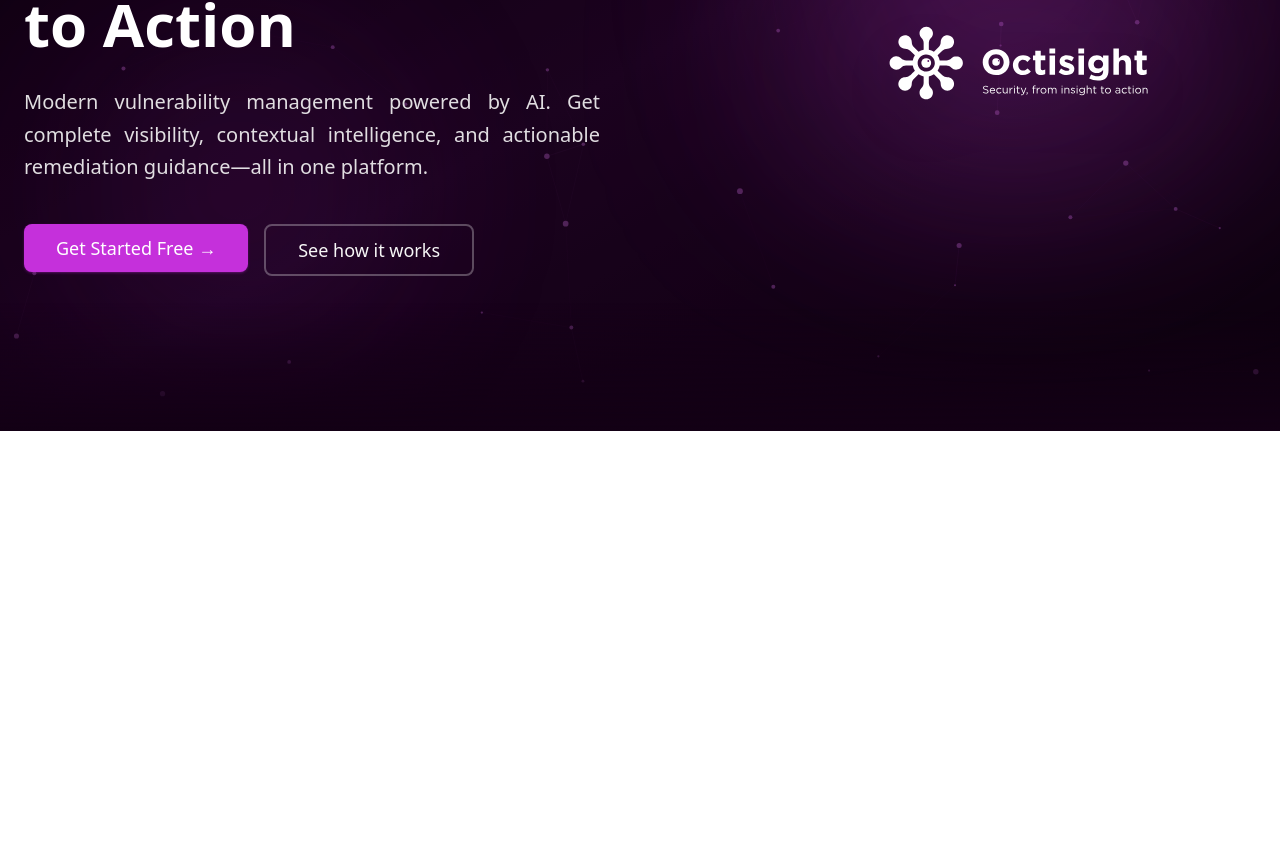
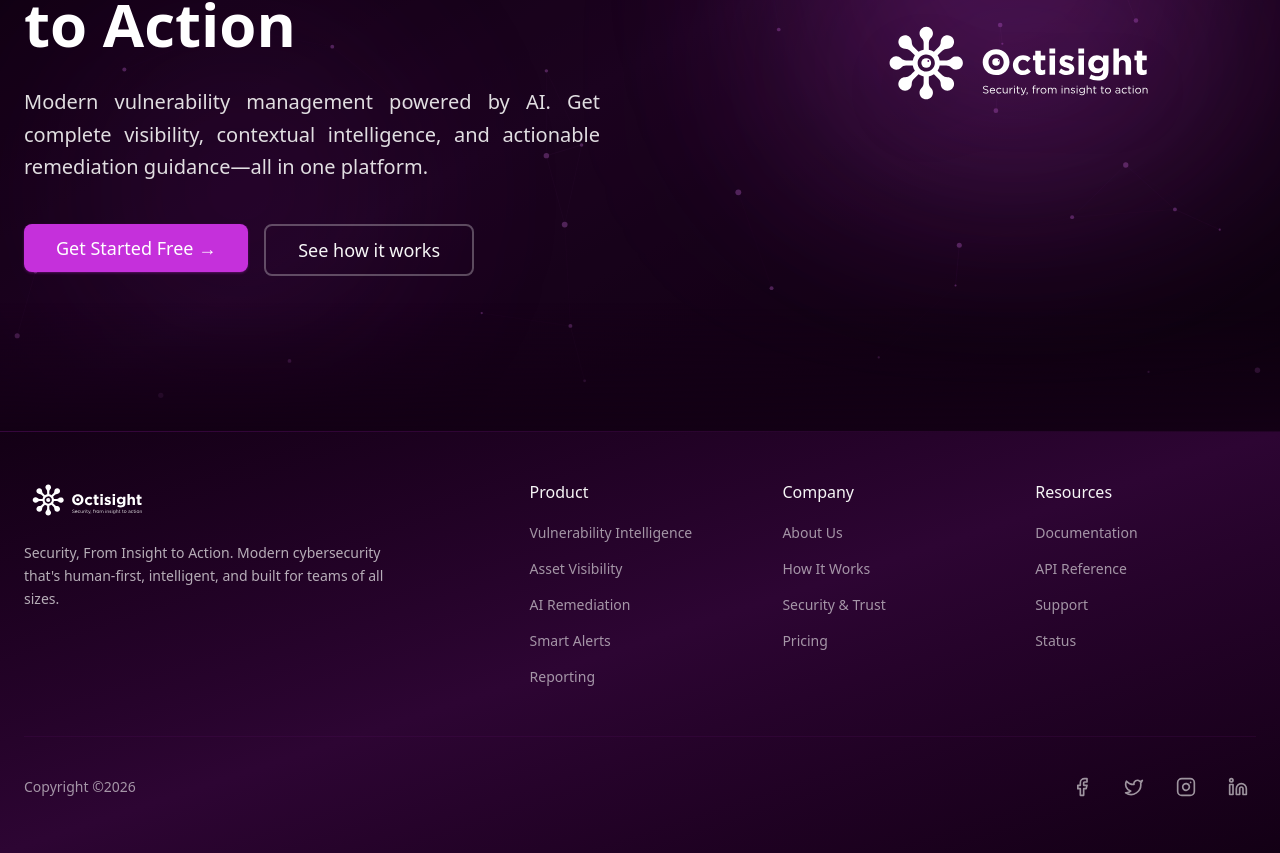
Before and after one commit to OctiCode/octisight-landing-page, a Next.js app in the folder client/: page / in a window 1280 px wide. Shown: the part 370-1223 px from the top of the page. Before the commit the page ends 801 px from the top, so only its background shows below. Built offline with nearby package versions, Linux system fonts and the light colour scheme; a web font is replaced by a local one.

Commit message:
OS-6 Footer Component

```diff
--- a/client/src/app/page.tsx
+++ b/client/src/app/page.tsx
@@ -1,11 +1,13 @@
 import HeroSection from "@/components/sections/home/HeroSection";
 import Navbar from "../components/layout/Navbar";
+import Footer from "../components/layout/Footer";
 
 export default function Home() {
 	return (
 		<>
 			<Navbar />
 			<HeroSection />
+			<Footer />
 		</>
 	);
 }
--- a/client/src/components/layout/Footer.tsx
+++ b/client/src/components/layout/Footer.tsx
@@ -1,3 +1,124 @@
+"use client";
+
+import { footerSection } from "@/content/home";
+import { Facebook, Instagram, Linkedin, Twitter } from "lucide-react";
+import Image from "next/image";
+import Link from "next/link";
+
+const iconMap = {
+	Facebook: Facebook,
+	Twitter: Twitter,
+	Instagram: Instagram,
+	Linkedin: Linkedin,
+};
+
 export default function Footer() {
-	return <footer></footer>;
+	const currentYear = new Date().getFullYear();
+
+	return (
+		<footer className="bg-gradient-to-br from-background via-contrast to-background border-t border-primary/20">
+			<div className="mx-auto max-w-7xl px-6 py-12">
+				{/* Main Footer Content */}
+				<div className="grid grid-cols-1 gap-8 lg:grid-cols-5">
+					{/* Logo and Tagline */}
+					<div className="lg:col-span-2">
+						<Link href="/" className="inline-block mb-4">
+							<Image
+								src={footerSection.logo.src}
+								alt={footerSection.logo.alt}
+								width={160}
+								height={40}
+								className="h-10 w-auto"
+							/>
+						</Link>
+						<p className="text-text/70 text-sm leading-relaxed max-w-sm">
+							{footerSection.tagline}
+						</p>
+					</div>
+
+					{/* Product Links */}
+					<div>
+						<h3 className="text-text font-medium mb-4">
+							{footerSection.navigation.product.title}
+						</h3>
+						<ul className="space-y-3">
+							{footerSection.navigation.product.links.map((link) => (
+								<li key={link.href}>
+									<Link
+										href={link.href}
+										className="text-text/60 hover:text-light-contrast text-sm transition-colors"
+									>
+										{link.text}
+									</Link>
+								</li>
+							))}
+						</ul>
+					</div>
+
+					{/* Company Links */}
+					<div>
+						<h3 className="text-text font-medium mb-4">
+							{footerSection.navigation.company.title}
+						</h3>
+						<ul className="space-y-3">
+							{footerSection.navigation.company.links.map((link) => (
+								<li key={link.href}>
+									<Link
+										href={link.href}
+										className="text-text/60 hover:text-light-contrast text-sm transition-colors"
+									>
+										{link.text}
+									</Link>
+								</li>
+							))}
+						</ul>
+					</div>
+
+					{/* Resources Links */}
+					<div>
+						<h3 className="text-text font-medium mb-4">
+							{footerSection.navigation.resources.title}
+						</h3>
+						<ul className="space-y-3">
+							{footerSection.navigation.resources.links.map((link) => (
+								<li key={link.href}>
+									<Link
+										href={link.href}
+										className="text-text/60 hover:text-light-contrast text-sm transition-colors"
+									>
+										{link.text}
+									</Link>
+								</li>
+							))}
+						</ul>
+					</div>
+				</div>
+
+				{/* Bottom Bar */}
+				<div className="mt-12 pt-8 border-t border-primary/20 flex flex-col sm:flex-row items-center justify-between gap-4">
+					{/* Copyright */}
+					<p className="text-text/60 text-sm">Copyright ©{currentYear}</p>
+
+					{/* Social Media Icons */}
+					<div className="flex items-center gap-4">
+						{footerSection.social.map((social) => {
+							const Icon = iconMap[social.icon as keyof typeof iconMap];
+							return (
+								<Link
+									key={social.name}
+									href={social.href}
+									target="_blank"
+									rel="noopener noreferrer"
+									className="text-text/60 hover:text-light-contrast transition-colors p-2 hover:bg-primary/20 rounded-full"
+									aria-label={social.name}
+								>
+									<Icon size={20} />
+								</Link>
+							);
+						})}
+					</div>
+				</div>
+			</div>
+		</footer>
+	);
 }
--- a/client/src/content/home.ts
+++ b/client/src/content/home.ts
@@ -378,6 +378,72 @@ export const blogSection = {
 
 /**
  * ───────────────────────────────────────────────────────────────────────────
+ * FOOTER SECTION
+ * ───────────────────────────────────────────────────────────────────────────
+ * Site footer with navigation, company info, and social links
+ */
+export const footerSection = {
+	logo: {
+		src: "/images/logo/OctiSight_logo-02.svg",
+		alt: "OctiSight",
+	},
+	tagline:
+		"Security, From Insight to Action. Modern cybersecurity that's human-first, intelligent, and built for teams of all sizes.",
+	navigation: {
+		product: {
+			title: "Product",
+			links: [
+				{
+					text: "Vulnerability Intelligence",
+					href: "/product/vulnerability-intelligence",
+				},
+				{ text: "Asset Visibility", href: "/product/asset-visibility" },
+				{ text: "AI Remediation", href: "/product/ai-remediation" },
+				{ text: "Smart Alerts", href: "/product/smart-alerts" },
+				{ text: "Reporting", href: "/product/reporting" },
+			],
+		},
+		company: {
+			title: "Company",
+			links: [
+				{ text: "About Us", href: "/about" },
+				{ text: "How It Works", href: "/how-it-works" },
+				{ text: "Security & Trust", href: "/security" },
+				{ text: "Pricing", href: "/pricing" },
+			],
+		},
+		resources: {
+			title: "Resources",
+			links: [
+				{ text: "Documentation", href: "/docs" },
+				{ text: "API Reference", href: "/api-reference" },
+				{ text: "Support", href: "/support" },
+				{ text: "Status", href: "/status" },
+			],
+		},
+	},
+	social: [
+		{
+			name: "Facebook",
+			href: "https://facebook.com/octisight",
+			icon: "Facebook",
+		},
+		{ name: "Twitter", href: "https://twitter.com/octisight", icon: "Twitter" },
+		{
+			name: "Instagram",
+			href: "https://instagram.com/octisight",
+			icon: "Instagram",
+		},
+		{
+			name: "LinkedIn",
+			href: "https://linkedin.com/company/octisight",
+			icon: "Linkedin",
+		},
+	],
+} as const;
+
+/**
+ * ───────────────────────────────────────────────────────────────────────────
  * COMPLETE HOME CONTENT EXPORT
  * ───────────────────────────────────────────────────────────────────────────
  * Aggregated content object for easy import
@@ -392,6 +458,7 @@ export const homeContent = {
 	faq: faqSection,
 	latestNews: latestNewsSection,
 	blog: blogSection,
+	footer: footerSection,
 } as const;
 
 /**
@@ -410,3 +477,4 @@ export type CustomerReviewsSection = typeof customerReviewsSection;
 export type FAQSection = typeof faqSection;
 export type LatestNewsSection = typeof latestNewsSection;
 export type BlogSection = typeof blogSection;
+export type FooterSection = typeof footerSection;
```
